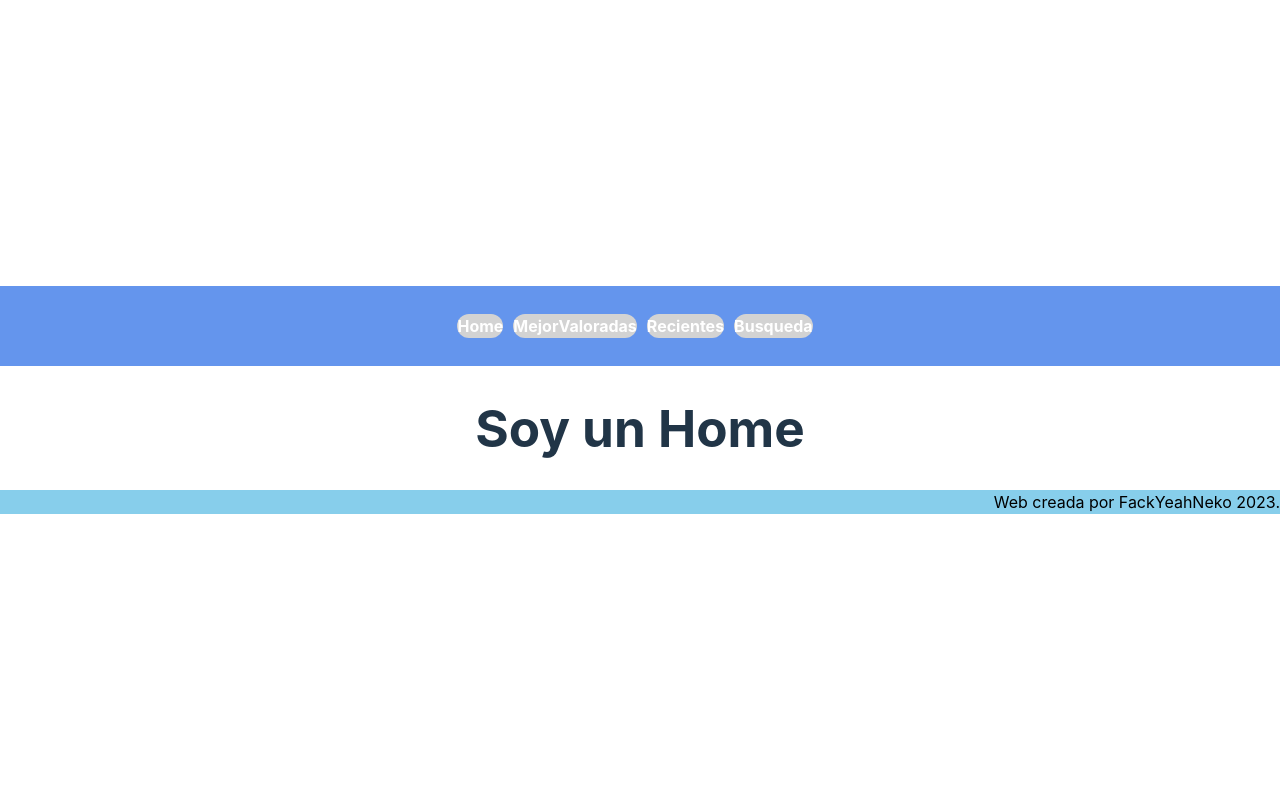
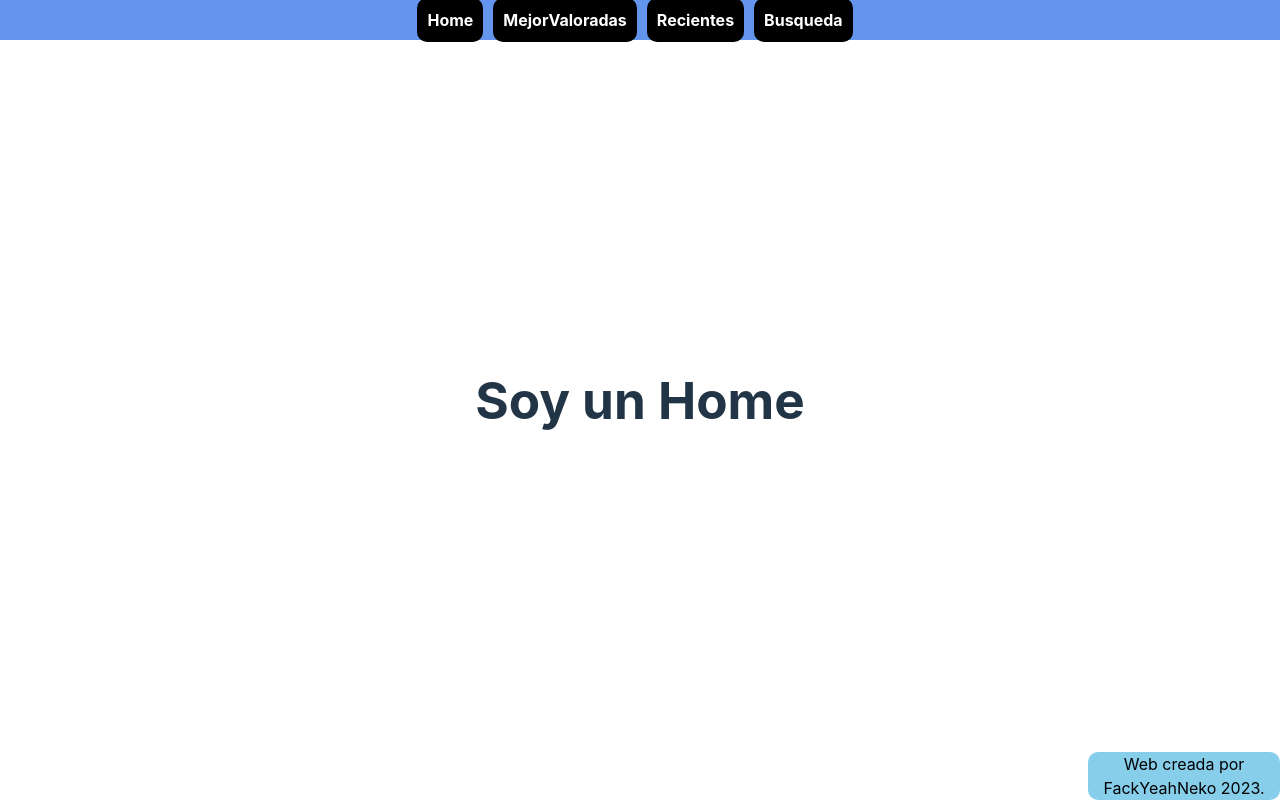
Before and after one commit to FackYeahNeko/ProyectoFinalReact, a React (Vite) app: page / in a window 1280 px wide. Built offline with nearby package versions, Linux system fonts and the light colour scheme.

Commit message:
añadido CSS a modulos peliculas, URL para cuando no hay imagenes, y fixeado la posicion del header y footer

```diff
--- a/src/ModulosPrincipales/ButtonNav/ButtonNav.css
+++ b/src/ModulosPrincipales/ButtonNav/ButtonNav.css
@@ -1,15 +1,12 @@
 .buttonNavDesign {
-
     color: white;
     font-weight: bold;
-
     margin-right: 10px;
-
-    background-color: lightgray;
-    border-radius: 100px;
-
+    background-color: black;
+    border-radius: 10px;
     transition: 0.3s;
     cursor: pointer;
+    padding: 10px 10px;
 
 }
 
--- a/src/ModulosPrincipales/Footer/Footer.css
+++ b/src/ModulosPrincipales/Footer/Footer.css
@@ -1,7 +1,13 @@
 .FooterDesign{
     background-color: skyblue;
+    height: max-content;
     color:black;
     display:flex;
-    flex-direction: row-reverse;
-    justify-content:end;
+    flex-direction:row-reverse;
+
+    border-radius: 10px;
+
+    position: fixed;
+    bottom: 0;
+    left: 85%;
 }
--- a/src/ModulosPrincipales/Header/Header.css
+++ b/src/ModulosPrincipales/Header/Header.css
@@ -1,6 +1,6 @@
 .HeaderDesign {
 
-    height: 10vh;
+    height: 5vh;
 
     background-color: cornflowerblue;
 
@@ -9,5 +9,9 @@
     align-items: center;
     justify-content: center;
 
+    position: fixed;
+    top: 0;
+    left: 0;
+    right: 0;
 
 }
--- a/src/Paginas/Busqueda/Busqueda.css
+++ b/src/Paginas/Busqueda/Busqueda.css
@@ -0,0 +1,4 @@
+.ModulosPeliculasDesign {
+    display: flex;
+    flex-direction: row;
+}
--- a/src/Paginas/MejorValoradas/MejorValoradas.css
+++ b/src/Paginas/MejorValoradas/MejorValoradas.css
@@ -0,0 +1,4 @@
+.ModulosPeliculasDesign {
+    display: flex;
+    flex-direction: row;
+}
--- a/src/Paginas/MejorValoradas/MejorValoradas.jsx
+++ b/src/Paginas/MejorValoradas/MejorValoradas.jsx
@@ -32,6 +32,7 @@ export const MejorValoradas = () => {
   return (
     <div className="RecientesDesign">
       <h1>Las 10 Películas mejor Valoradas</h1>
+      <div className = "ModulosPeliculasDesign">
 
       {moviesData.map(movie => (
         <ModuloPelicula
@@ -40,6 +41,7 @@ export const MejorValoradas = () => {
           backdropPath={movie.backdrop_path}
         />
       ))}
+      </div>
     </div>
   );
 };
--- a/src/Paginas/ModuloPelicula.css
+++ b/src/Paginas/ModuloPelicula.css
@@ -1,6 +1,9 @@
 .ModuloPelicula {
     border-radius: 20px;
     border-color: solid black;
+    border-width: 1px;
+    margin-right: 10px;
+    color: white;
 }
 
 .ModuloPelicula img {
--- a/src/Paginas/ModuloPelicula.jsx
+++ b/src/Paginas/ModuloPelicula.jsx
@@ -3,10 +3,17 @@ import React from 'react';
 import "./ModuloPelicula.css"
 
 export const ModuloPelicula = ({ title, backdropPath }) => {
-    return (
+
+  const imagenPorDefecto = 'https:picsum.photos/200/300';
+
+  return (
     <div className="ModuloPelicula">
-      <h2>{title}</h2>
-      <img src={`https://image.tmdb.org/t/p/original${backdropPath}`} alt={`${title} backdrop`} />
+        <h2>{title}</h2>
+        <img
+            src={backdropPath ? `https://image.tmdb.org/t/p/original${backdropPath}` : imagenPorDefecto}
+            alt={title}
+            className="ImagenPelicula"
+        />
     </div>
-  );
+);
 };
--- a/src/Paginas/Recientes/Recientes.css
+++ b/src/Paginas/Recientes/Recientes.css
@@ -0,0 +1,4 @@
+.ModulosPeliculasDesign {
+    display: flex;
+    flex-direction: row;
+}
--- a/src/Paginas/Recientes/Recientes.jsx
+++ b/src/Paginas/Recientes/Recientes.jsx
@@ -34,7 +34,7 @@ export const Recientes = () => {
   return (
     <div className="RecientesDesign">
       <h1>Últimas 10 películas añadidas</h1>
-
+       <div className = "ModulosPeliculasDesign">
       {moviesData.map(movie => (
         <ModuloPelicula
           key={movie.id}
@@ -42,6 +42,7 @@ export const Recientes = () => {
           backdropPath={movie.backdrop_path}
         />
       ))}
+      </div>
     </div>
   );
 };
```
